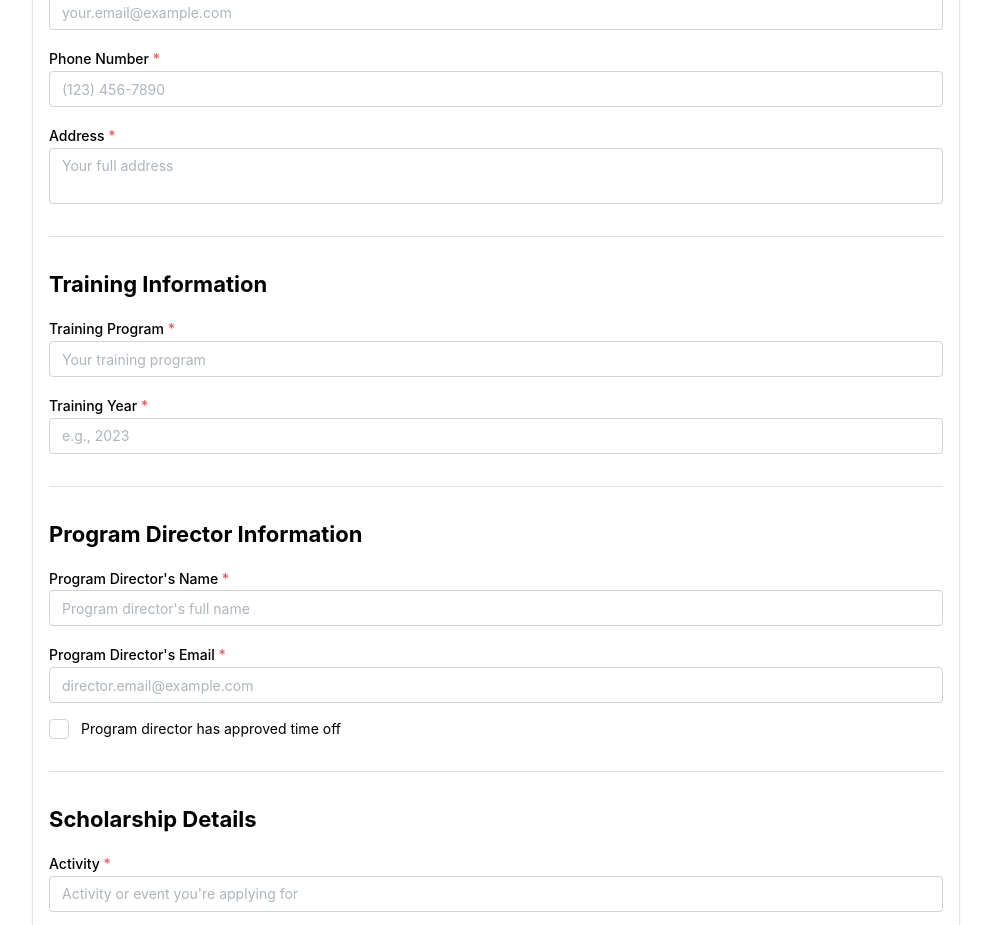
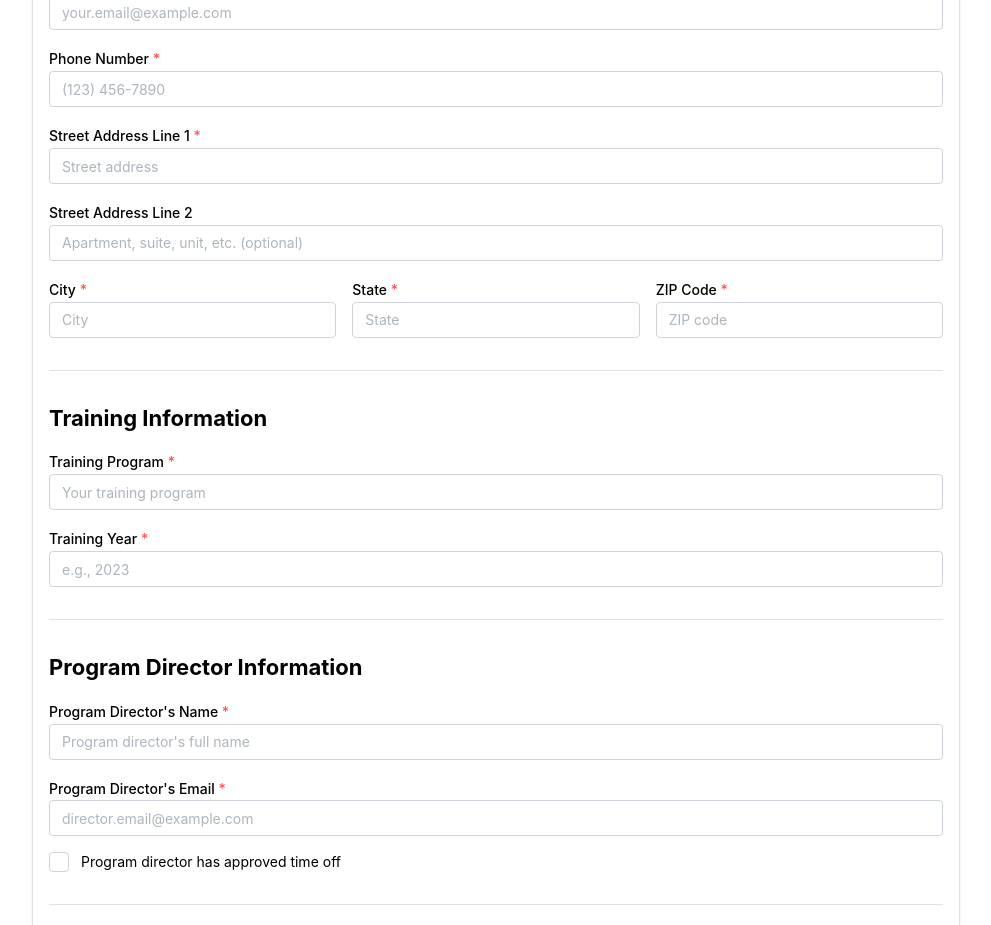
Before and after one commit to SorenINT2000/OregonACP, a React (Create React App) app: page /scholarship in a window 1280 px wide. Shown: the part 1380-2305 px from the top of the page, without its empty margins (144-1135 px from the left). Built offline with nearby package versions, Linux system fonts and the light colour scheme.

Commit message:
fix button links

```diff
--- a/src/components/ArrowButton/ArrowButton.tsx
+++ b/src/components/ArrowButton/ArrowButton.tsx
@@ -1,6 +1,7 @@
 import React from 'react';
 import { Button, Text } from '@mantine/core';
 import { IconArrowBigRightFilled } from '@tabler/icons-react';
+import { Link } from 'react-router-dom';
 import classes from './ArrowButton.module.css';
 
 interface ArrowButtonProps {
@@ -9,6 +10,8 @@ interface ArrowButtonProps {
   gradient?: { from: string; to: string };
   fullWidth?: boolean;
   className?: string;
+  link?: string;
+  openInNewTab?: boolean;
 }
 
 export function ArrowButton({
@@ -17,7 +20,51 @@ export function ArrowButton({
   gradient = { from: 'pink', to: 'yellow' },
   fullWidth = false,
   className,
+  link,
+  openInNewTab = false,
 }: ArrowButtonProps) {
+  const buttonContent = (
+    <>
+      <div className={classes.controlContent}>
+        <Text className={classes.text} fw={900} tt="uppercase">{text}</Text>
+      </div>
+      <IconArrowBigRightFilled className={classes.arrow} size={20} />
+    </>
+  );
+
+  if (link) {
+    if (openInNewTab) {
+      return (
+        <Button
+          component="a"
+          href={link}
+          target="_blank"
+          rel="noopener noreferrer"
+          variant="gradient"
+          gradient={gradient}
+          size="xl"
+          className={`${classes.control} ${className || ''}`}
+          fullWidth={fullWidth}
+        >
+          {buttonContent}
+        </Button>
+      );
+    }
+    return (
+      <Button
+        component={Link}
+        to={link}
+        variant="gradient"
+        gradient={gradient}
+        size="xl"
+        className={`${classes.control} ${className || ''}`}
+        fullWidth={fullWidth}
+      >
+        {buttonContent}
+      </Button>
+    );
+  }
+
   return (
     <Button
       variant="gradient"
@@ -27,10 +74,7 @@ export function ArrowButton({
       onClick={onClick}
       fullWidth={fullWidth}
     >
-      <div className={classes.controlContent}>
-        <Text className={classes.text} fw={900}tt="uppercase">{text}</Text>
-      </div>
-      <IconArrowBigRightFilled className={classes.arrow} size={20} />
+      {buttonContent}
     </Button>
   );
 }
--- a/src/components/Hero/Hero.tsx
+++ b/src/components/Hero/Hero.tsx
@@ -10,6 +10,8 @@ interface ArrowButtonProps {
   onClick?: () => void;
   gradient?: { from: string; to: string };
   size?: 'xs' | 'sm' | 'md' | 'lg' | 'xl';
+  link?: string;
+  openInNewTab?: boolean;
 }
 
 interface HeroProps {
@@ -75,6 +77,8 @@ export function Hero({
                       key={index}
                       text={button.text}
                       onClick={button.onClick}
+                      link={button.link}
+                      openInNewTab={button.openInNewTab}
                       gradient={button.gradient}
                       className={classes.control}
                     />
@@ -87,6 +91,8 @@ export function Hero({
                         key={index}
                         text={button.text}
                         onClick={button.onClick}
+                        link={button.link}
+                        openInNewTab={button.openInNewTab}
                         gradient={button.gradient}
                         className={classes.control}
                       />
--- a/src/components/HeroCarousel/HeroCarousel.tsx
+++ b/src/components/HeroCarousel/HeroCarousel.tsx
@@ -11,6 +11,8 @@ interface ArrowButtonProps {
   onClick?: () => void;
   gradient?: { from: string; to: string };
   size?: 'xs' | 'sm' | 'md' | 'lg' | 'xl';
+  link?: string;
+  openInNewTab?: boolean;
 }
 
 interface CarouselSlide {
@@ -129,6 +131,8 @@ export function HeroCarousel({
                           key={btnIndex}
                           text={button.text}
                           onClick={button.onClick}
+                          link={button.link}
+                          openInNewTab={button.openInNewTab}
                           gradient={button.gradient}
                           className={classes.control}
                         />
--- a/src/pages/About.tsx
+++ b/src/pages/About.tsx
@@ -15,7 +15,12 @@ const aboutSlides = [
     backgroundImage: homeHeroBg1,
     bottomDescription: "With 160,000 members worldwide, ACP is the largest medical-specialty society in the world.",
     buttons: [
-      { text: 'Join Now', onClick: () => window.open('https://www.acponline.org/join', '_blank'), gradient: { from: 'blue', to: 'cyan' } }
+      {
+        text: 'Join Now',
+        link: 'https://www.acponline.org/join',
+        openInNewTab: true,
+        gradient: { from: 'blue', to: 'cyan' }
+      }
     ]
   },
   {
@@ -25,8 +30,18 @@ const aboutSlides = [
     backgroundImage: homeHeroBg2,
     bottomDescription: "Leading the profession in education, standard-setting, and knowledge sharing.",
     buttons: [
-      { text: 'Volunteer', onClick: () => window.open('https://www.acponline.org/volunteer', '_blank'), gradient: { from: 'green', to: 'teal' } },
-      { text: 'Donate', onClick: () => window.open('https://ami.jotform.com/243045776452056', '_blank'), gradient: { from: 'orange', to: 'red' } }
+      {
+        text: 'Volunteer',
+        link: 'https://www.acponline.org/volunteer',
+        openInNewTab: true,
+        gradient: { from: 'green', to: 'teal' }
+      },
+      {
+        text: 'Donate',
+        link: 'https://ami.jotform.com/243045776452056',
+        openInNewTab: true,
+        gradient: { from: 'orange', to: 'red' }
+      }
     ]
   },
   {
--- a/src/pages/Home.tsx
+++ b/src/pages/Home.tsx
@@ -2,6 +2,7 @@ import React from 'react';
 import { Hero } from '../components/Hero/Hero';
 import { PDFViewer } from '../components/PDFViewer/PDFViewer';
 import heroBackground from '../assets/home_hero_bg.jpg';
+import { Link } from 'react-router-dom';
 
 const hero_desc: string = "The American College of Physicians (ACP) is a diverse community of internal medicine specialists and subspecialists united by a commitment to excellence. With 160,000 members in countries across the globe, ACP is the largest medical-specialty society in the world. ACP and its physician members lead the profession in education, standard-setting, and the sharing of knowledge to advance the science and practice of internal medicine.";
 
@@ -18,23 +19,22 @@ const Home: React.FC = () => {
         buttons={[
           {
             text: "Learn More",
-            onClick: () => console.log("Learn More clicked"),
-            gradient: { from: 'yellow', to: 'lime' },
-            size: 'xl'
+            link: "/about",
+            gradient: { from: 'yellow', to: 'lime' }
           },
           {
             text: "Volunteer",
-            onClick: () => console.log("Volunteer clicked"),
-            gradient: { from: 'yellow', to: 'lime' },
-            size: 'xl'
+            link: "https://www.acponline.org/volunteer",
+            openInNewTab: true,
+            gradient: { from: 'yellow', to: 'lime' }
           }
         ]}
         rightButtons={[
           {
             text: "Donate",
-            onClick: () => window.open('https://ami.jotform.com/243045776452056', '_blank'),
-            gradient: { from: 'blue', to: 'cyan' },
-            size: 'xl'
+            link: "https://ami.jotform.com/243045776452056",
+            openInNewTab: true,
+            gradient: { from: 'blue', to: 'cyan' }
           }
         ]}
         backgroundImage={heroBackground}
--- a/src/pages/Scholarship.tsx
+++ b/src/pages/Scholarship.tsx
@@ -20,7 +20,11 @@ interface FormValues {
   name: string;
   email: string;
   phone: string;
-  address: string;
+  streetAddress1: string;
+  streetAddress2: string;
+  city: string;
+  state: string;
+  zipCode: string;
   trainingProgram: string;
   trainingYear: string;
   programDirectorName: string;
@@ -38,7 +42,11 @@ const Scholarship = () => {
       name: '',
       email: '',
       phone: '',
-      address: '',
+      streetAddress1: '',
+      streetAddress2: '',
+      city: '',
+      state: '',
+      zipCode: '',
       trainingProgram: '',
       trainingYear: '',
       programDirectorName: '',
@@ -53,7 +61,10 @@ const Scholarship = () => {
       name: (value: string) => (value.length < 2 ? 'Name must be at least 2 characters' : null),
       email: (value: string) => (/^\S+@\S+$/.test(value) ? null : 'Invalid email'),
       phone: (value: string) => (value.length < 10 ? 'Phone number must be at least 10 digits' : null),
-      address: (value: string) => (value.length < 5 ? 'Address must be at least 5 characters' : null),
+      streetAddress1: (value: string) => (value.length < 5 ? 'Street address is required' : null),
+      city: (value: string) => (value.length < 2 ? 'City is required' : null),
+      state: (value: string) => (value.length < 2 ? 'State is required' : null),
+      zipCode: (value: string) => (/^\d{5}(-\d{4})?$/.test(value) ? null : 'Invalid ZIP code format'),
       trainingProgram: (value: string) => (value.length < 2 ? 'Training program is required' : null),
       trainingYear: (value: string) => (value.length < 4 ? 'Training year is required' : null),
       programDirectorName: (value: string) => (value.length < 2 ? 'Program director name is required' : null),
@@ -149,12 +160,37 @@ const Scholarship = () => {
               required
               {...form.getInputProps('phone')}
             />
-            <Textarea
-              label="Address"
-              placeholder="Your full address"
+            <TextInput
+              label="Street Address Line 1"
+              placeholder="Street address"
               required
-              {...form.getInputProps('address')}
+              {...form.getInputProps('streetAddress1')}
             />
+            <TextInput
+              label="Street Address Line 2"
+              placeholder="Apartment, suite, unit, etc. (optional)"
+              {...form.getInputProps('streetAddress2')}
+            />
+            <Group grow>
+              <TextInput
+                label="City"
+                placeholder="City"
+                required
+                {...form.getInputProps('city')}
+              />
+              <TextInput
+                label="State"
+                placeholder="State"
+                required
+                {...form.getInputProps('state')}
+              />
+              <TextInput
+                label="ZIP Code"
+                placeholder="ZIP code"
+                required
+                {...form.getInputProps('zipCode')}
+              />
+            </Group>
 
             <Divider my="md" />
 
```
